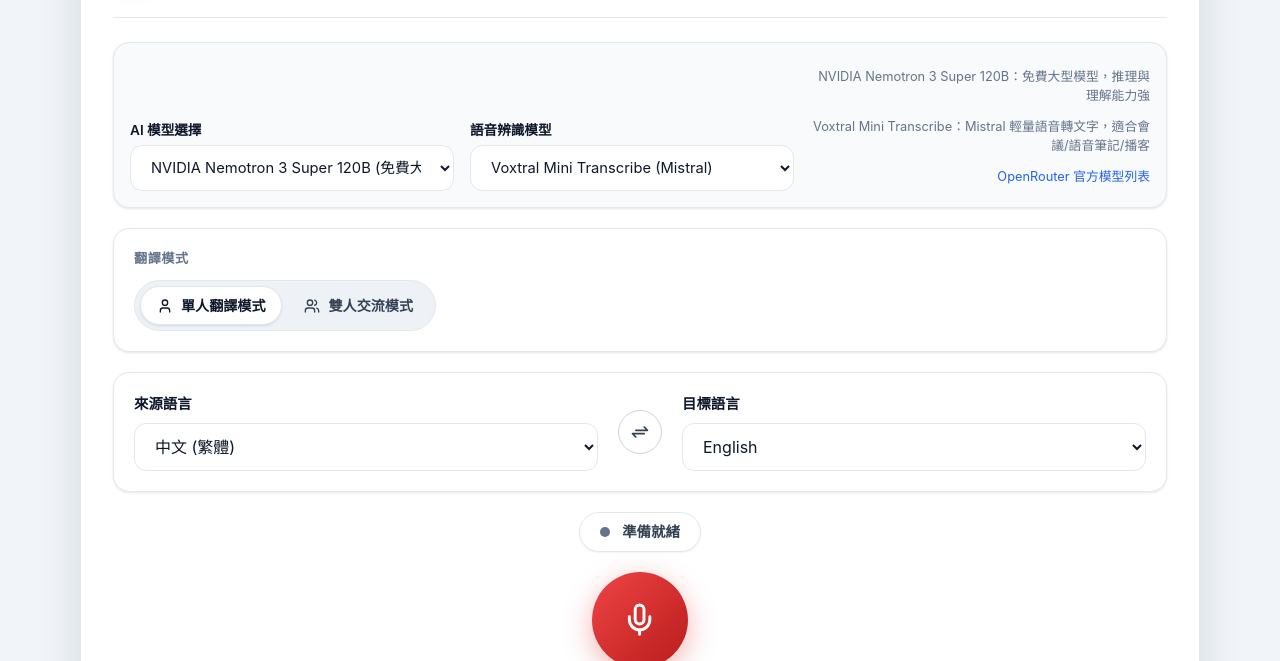
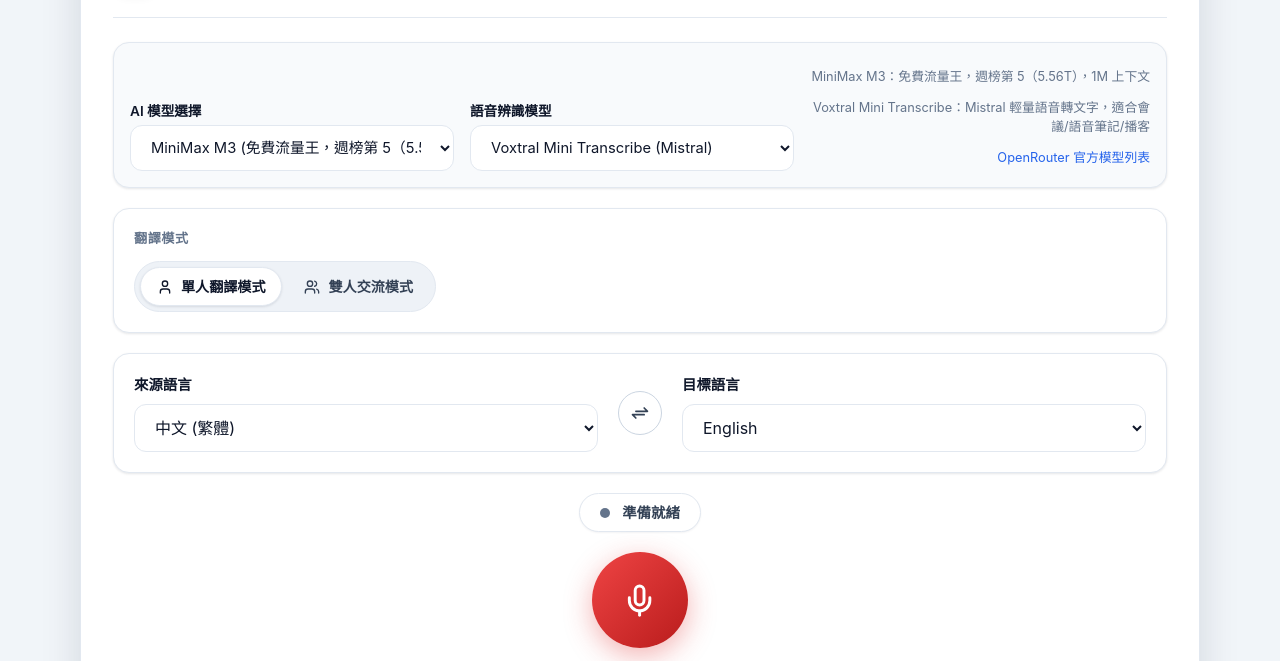
Before and after one commit to rickyyue315/Kilo-Translation-App, a website built with Vite: page index.html in a window 1280 px wide. Shown: the part 116-777 px from the top of the page. Built offline with nearby package versions, Linux system fonts and the light colour scheme.

Commit message:
Update AI model list per OpenRouter weekly rankings, exclude OpenAI/Google/Anthropic
Co-authored-by: CommandCodeBot <noreply@commandcode.ai>

```diff
--- a/index.html
+++ b/index.html
@@ -58,26 +58,28 @@
                     <label for="aiModel" class="form-label" data-i18n="aiModelLabel">AI 模型</label>
                     <select id="aiModel" class="form-input model-select">
                     <optgroup label="高性價比模型">
-                        <option value="google/gemini-3.1-flash-lite" selected>Google Gemini 3.1 Flash Lite</option>
-                        <option value="openai/gpt-5.4-nano">OpenAI GPT-5.4 Nano</option>
-                        <option value="qwen/qwen3.6-flash">Qwen 3.6 Flash</option>
+                        <option value="z-ai/glm-5.3-flash" selected>智譜 GLM 5.3 Flash</option>
+                        <option value="deepseek/deepseek-v4-flash-0731">DeepSeek V4 Flash 0731</option>
                         <option value="deepseek/deepseek-v4-flash">DeepSeek V4 Flash</option>
-                        <option value="x-ai/grok-4.3">X-AI Grok 4.3</option>
+                        <option value="qwen/qwen3.7-flash">Qwen 3.7 Flash</option>
+                        <option value="tencent/hy-mt2-30b-a3b">Tencent Hy-MT2 30B</option>
                     </optgroup>
                     <optgroup label="頂級模型">
-                        <option value="openai/gpt-5.4-mini">OpenAI GPT-5.4 Mini</option>
-                        <option value="google/gemini-3.5-flash">Google Gemini 3.5 Flash</option>
-                        <option value="z-ai/glm-5.1">智譜 GLM-5.1</option>
-                        <option value="qwen/qwen3.7-plus">Qwen 3.7 Plus</option>
+                        <option value="tencent/hy4-preview">Tencent Hy4 Preview</option>
+                        <option value="tencent/hy3">Tencent Hy3</option>
                         <option value="xiaomi/mimo-v2.5">Xiaomi MiMo V2.5</option>
+                        <option value="qwen/qwen3.8-flash">Qwen 3.8 Flash</option>
+                        <option value="minimax/minimax-m3">MiniMax M3</option>
                     </optgroup>
                     <optgroup label="免費選項">
-                        <option value="google/gemma-4-26b-a4b-it:free">Google Gemma 4 26B A4B</option>
-                        <option value="google/gemma-4-31b-it:free">Google Gemma 4 31B</option>
+                        <option value="minimax/minimax-m3:free">MiniMax M3</option>
+                        <option value="nvidia/nemotron-3-ultra-550b-a55b:free">NVIDIA Nemotron 3 Ultra</option>
+                        <option value="z-ai/glm-5.2:free">智譜 GLM 5.2</option>
+                        <option value="thinkingmachines/inkling:free">Inkling</option>
+                        <option value="thinkingmachines/inkling-small:free">Inkling Small</option>
+                        <option value="nvidia/nemotron-3.5-lightning:free">NVIDIA Nemotron 3.5 Lightning</option>
+                        <option value="minimax/minimax-m2.7:free">MiniMax M2.7</option>
                         <option value="nvidia/nemotron-3-super-120b-a12b:free">NVIDIA Nemotron 3 Super 120B</option>
-                        <option value="z-ai/glm-4.5-air:free">智譜 GLM-4.5 Air</option>
-                        <option value="openai/gpt-oss-120b:free">OpenAI GPT-OSS 120B</option>
-                        <option value="qwen/qwen3-coder:free">Qwen3 Coder</option>
                     </optgroup>
                     <optgroup label="自定義模型">
                         <option value="custom">自定義模型...</option>
@@ -95,7 +97,7 @@
                 </div>
             </div>
             <div class="model-bar-meta">
-                <p class="model-meta" id="modelDescription">Google Gemini 3.1 Flash Lite：超低價格輕量模型，適合大量翻譯任務</p>
+                <p class="model-meta" id="modelDescription">智譜 GLM 5.3 Flash：週榜第 2（12.5T），超低價高品質翻譯</p>
                 <p class="model-meta" id="asrModelDescription">Voxtral Mini Transcribe：Mistral 輕量語音轉文字，適合會議/語音筆記/播客</p>
                 <p class="model-meta"><a href="https://openrouter.ai/models" target="_blank" rel="noopener" data-i18n="referenceModelList">OpenRouter 官方模型列表</a></p>
             </div>
--- a/src/config.js
+++ b/src/config.js
@@ -20,7 +20,7 @@ export const TRANSLATION_SERVICE_CONFIG = {
         name: 'OpenRouter API',
         description: 'High-quality AI translation service',
         apiUrl: OPENROUTER_CONFIG.API_URL,
-        defaultModel: 'google/gemini-3.1-flash-lite',
+        defaultModel: 'z-ai/glm-5.3-flash',
         timeout: 35000,
         retryAttempts: 3,
         retryDelay: 1000
@@ -42,7 +42,7 @@ export const OPENROUTER_EXTENDED_CONFIG = {
 
     // Model Configuration
     models: {
-        default: 'google/gemini-3.1-flash-lite',
+        default: 'z-ai/glm-5.3-flash',
         freeOnly: false
     },
 
--- a/src/js/models.js
+++ b/src/js/models.js
@@ -18,91 +18,103 @@ export const languageMap = {
     'vi-VN': 'Tiếng Việt'
 };
 
-// OpenRouter 2025 推薦 AI 模型清單
+// OpenRouter 2026-09 推薦 AI 模型清單
+// 免費：Input Price $0、近 180 日發布、週榜流量優先，最多 10 個（此處 8 個通用型）
+// 收費：Input Price ≤ $1/M，已排除 OpenAI / Google / Anthropic（地區限制）
 export const aiModels = {
-    // 頂級模型
-    "openai/gpt-5.4-mini": {
-        name: "OpenAI GPT-5.4 Mini",
-        description: "高品質主力模型，適合日常與專業翻譯",
+    // 頂級模型（收費，Input ≤ $1/M，週榜高流量）
+    "tencent/hy4-preview": {
+        name: "Tencent Hy4 Preview",
+        description: "週榜第 1（14.1T tokens），旗艦推理模型，翻譯品質最佳",
         category: "頂級模型"
     },
-    "google/gemini-3.5-flash": {
-        name: "Google Gemini 3.5 Flash",
-        description: "最新旗艦模型，高速高品質翻譯",
-        category: "頂級模型"
-    },
-    "z-ai/glm-5.1": {
-        name: "智譜 GLM-5.1",
-        description: "新一代中文能力模型，適合中英翻譯",
-        category: "頂級模型"
-    },
-    "qwen/qwen3.7-plus": {
-        name: "Qwen 3.7 Plus",
-        description: "最新多語言模型，翻譯表現優異且價格實惠",
+    "tencent/hy3": {
+        name: "Tencent Hy3",
+        description: "週榜高流量（4.44T），295B MoE 推理模型，中英翻譯穩健",
         category: "頂級模型"
     },
     "xiaomi/mimo-v2.5": {
         name: "Xiaomi MiMo V2.5",
-        description: "新一代輕量模型，性價比出色",
+        description: "週榜前十，原生多模態，Pro 級代理效能僅半價成本",
+        category: "頂級模型"
+    },
+    "qwen/qwen3.8-flash": {
+        name: "Qwen 3.8 Flash",
+        description: "最新多模態推理，文件與圖表理解強，適合長文翻譯",
+        category: "頂級模型"
+    },
+    "minimax/minimax-m3": {
+        name: "MiniMax M3",
+        description: "1M 上下文多模態基礎模型，長文翻譯穩定",
         category: "頂級模型"
     },
 
-    // 高性價比模型
-    "google/gemini-3.1-flash-lite": {
-        name: "Google Gemini 3.1 Flash Lite",
-        description: "超低價格輕量模型，適合大量翻譯任務",
+    // 高性價比模型（收費，Input ≤ $0.1/M）
+    "z-ai/glm-5.3-flash": {
+        name: "智譜 GLM 5.3 Flash",
+        description: "週榜第 2（12.5T），$0.075/M 超低價，中英翻譯首選",
         category: "高性價比"
     },
-    "openai/gpt-5.4-nano": {
-        name: "OpenAI GPT-5.4 Nano",
-        description: "超輕量級模型，回應極快",
-        category: "高性價比"
-    },
-    "qwen/qwen3.6-flash": {
-        name: "Qwen 3.6 Flash",
-        description: "最新快速模型，極致性價比選擇",
+    "deepseek/deepseek-v4-flash-0731": {
+        name: "DeepSeek V4 Flash 0731",
+        description: "週榜第 3（12.3T），重訓優化版，極速低價",
         category: "高性價比"
     },
     "deepseek/deepseek-v4-flash": {
         name: "DeepSeek V4 Flash",
-        description: "高性價比模型，翻譯品質穩定",
+        description: "週榜常駐高流量，284B MoE，穩定高效",
         category: "高性價比"
     },
-    "x-ai/grok-4.3": {
-        name: "X-AI Grok 4.3",
-        description: "新一代高效模型，即時翻譯流暢",
+    "qwen/qwen3.7-flash": {
+        name: "Qwen 3.7 Flash",
+        description: "$0.03/M 極低價，多語言推理，適合大量翻譯任務",
+        category: "高性價比"
+    },
+    "tencent/hy-mt2-30b-a3b": {
+        name: "Tencent Hy-MT2 30B",
+        description: "旗艦翻譯專用模型，33 語言對，術語表與風格引導",
         category: "高性價比"
     },
 
     // 免費選項
-    "google/gemma-4-26b-a4b-it:free": {
-        name: "Google Gemma 4 26B A4B",
-        description: "免費大型模型，適合一般翻譯",
+    "minimax/minimax-m3:free": {
+        name: "MiniMax M3",
+        description: "免費流量王，週榜第 5（5.56T），1M 上下文",
         category: "免費選項"
     },
-    "google/gemma-4-31b-it:free": {
-        name: "Google Gemma 4 31B",
-        description: "免費高容量模型，表現更穩定",
+    "nvidia/nemotron-3-ultra-550b-a55b:free": {
+        name: "NVIDIA Nemotron 3 Ultra",
+        description: "週榜第 8（3.65T），550B 旗艦推理免費版",
+        category: "免費選項"
+    },
+    "z-ai/glm-5.2:free": {
+        name: "智譜 GLM 5.2",
+        description: "免費推理模型，適合中英互譯",
+        category: "免費選項"
+    },
+    "thinkingmachines/inkling:free": {
+        name: "Inkling",
+        description: "免費旗艦通用推理，1M 上下文，理解能力強",
+        category: "免費選項"
+    },
+    "thinkingmachines/inkling-small:free": {
+        name: "Inkling Small",
+        description: "免費輕量高效版，回應快，適合即時翻譯",
+        category: "免費選項"
+    },
+    "nvidia/nemotron-3.5-lightning:free": {
+        name: "NVIDIA Nemotron 3.5 Lightning",
+        description: "免費高吞吐極速模型，適合即時翻譯",
+        category: "免費選項"
+    },
+    "minimax/minimax-m2.7:free": {
+        name: "MiniMax M2.7",
+        description: "免費通用模型，自主任務與多代理能力佳",
         category: "免費選項"
     },
     "nvidia/nemotron-3-super-120b-a12b:free": {
         name: "NVIDIA Nemotron 3 Super 120B",
         description: "免費大型模型，推理與理解能力強",
-        category: "免費選項"
-    },
-    "z-ai/glm-4.5-air:free": {
-        name: "智譜 GLM-4.5 Air",
-        description: "免費中文模型，適合中英互譯",
-        category: "免費選項"
-    },
-    "openai/gpt-oss-120b:free": {
-        name: "OpenAI GPT-OSS 120B",
-        description: "免費開源模型，綜合能力佳",
-        category: "免費選項"
-    },
-    "qwen/qwen3-coder:free": {
-        name: "Qwen3 Coder",
-        description: "免費模型，技術內容翻譯有優勢",
         category: "免費選項"
     }
 };
@@ -110,37 +122,41 @@ export const aiModels = {
 // 模型分類
 export const modelCategories = {
     "頂級模型": [
-        "openai/gpt-5.4-mini",
-        "google/gemini-3.5-flash",
-        "z-ai/glm-5.1",
-        "qwen/qwen3.7-plus",
-        "xiaomi/mimo-v2.5"
+        "tencent/hy4-preview",
+        "tencent/hy3",
+        "xiaomi/mimo-v2.5",
+        "qwen/qwen3.8-flash",
+        "minimax/minimax-m3"
     ],
     "高性價比": [
-        "google/gemini-3.1-flash-lite",
-        "openai/gpt-5.4-nano",
-        "qwen/qwen3.6-flash",
+        "z-ai/glm-5.3-flash",
+        "deepseek/deepseek-v4-flash-0731",
         "deepseek/deepseek-v4-flash",
-        "x-ai/grok-4.3"
+        "qwen/qwen3.7-flash",
+        "tencent/hy-mt2-30b-a3b"
     ],
     "免費選項": [
-        "nvidia/nemotron-3-super-120b-a12b:free",
-        "google/gemma-4-26b-a4b-it:free",
-        "google/gemma-4-31b-it:free",
-        "z-ai/glm-4.5-air:free",
-        "openai/gpt-oss-120b:free",
-        "qwen/qwen3-coder:free"
+        "minimax/minimax-m3:free",
+        "nvidia/nemotron-3-ultra-550b-a55b:free",
+        "z-ai/glm-5.2:free",
+        "thinkingmachines/inkling:free",
+        "thinkingmachines/inkling-small:free",
+        "nvidia/nemotron-3.5-lightning:free",
+        "minimax/minimax-m2.7:free",
+        "nvidia/nemotron-3-super-120b-a12b:free"
     ]
 };
 
 // 免費模型列表（伺服器 API 金鑰限定使用）
 export const freeModelsOnly = [
-    "nvidia/nemotron-3-super-120b-a12b:free",
-    "google/gemma-4-26b-a4b-it:free",
-    "google/gemma-4-31b-it:free",
-    "z-ai/glm-4.5-air:free",
-    "openai/gpt-oss-120b:free",
-    "qwen/qwen3-coder:free"
+    "minimax/minimax-m3:free",
+    "nvidia/nemotron-3-ultra-550b-a55b:free",
+    "z-ai/glm-5.2:free",
+    "thinkingmachines/inkling:free",
+    "thinkingmachines/inkling-small:free",
+    "nvidia/nemotron-3.5-lightning:free",
+    "minimax/minimax-m2.7:free",
+    "nvidia/nemotron-3-super-120b-a12b:free"
 ];
 
 // ============================================================
@@ -218,26 +234,28 @@ export function filterModelsForServerAPI({ aiModel, modelDescription, translatio
 function getOpenRouterOptionsHTML() {
     return `
         <optgroup label="高性價比模型">
-            <option value="google/gemini-3.1-flash-lite" selected>Google Gemini 3.1 Flash Lite (超低價格輕量模型)</option>
-            <option value="openai/gpt-5.4-nano">OpenAI GPT-5.4 Nano (超輕量級模型)</option>
-            <option value="qwen/qwen3.6-flash">Qwen 3.6 Flash (最新快速模型)</option>
-            <option value="deepseek/deepseek-v4-flash">DeepSeek V4 Flash (最新高效模型)</option>
-            <option value="x-ai/grok-4.3">X-AI Grok 4.3 (新一代高效模型)</option>
+            <option value="z-ai/glm-5.3-flash" selected>智譜 GLM 5.3 Flash (週榜第 2，超低價)</option>
+            <option value="deepseek/deepseek-v4-flash-0731">DeepSeek V4 Flash 0731 (週榜第 3)</option>
+            <option value="deepseek/deepseek-v4-flash">DeepSeek V4 Flash (穩定高效)</option>
+            <option value="qwen/qwen3.7-flash">Qwen 3.7 Flash ($0.03/M 極低價)</option>
+            <option value="tencent/hy-mt2-30b-a3b">Tencent Hy-MT2 30B (翻譯專用)</option>
         </optgroup>
         <optgroup label="頂級模型">
-            <option value="openai/gpt-5.4-mini">OpenAI GPT-5.4 Mini (高品質主力模型)</option>
-            <option value="google/gemini-3.5-flash">Google Gemini 3.5 Flash (最新旗艦模型)</option>
-            <option value="z-ai/glm-5.1">智譜 GLM-5.1 (新一代中文能力模型)</option>
-            <option value="qwen/qwen3.7-plus">Qwen 3.7 Plus (最新多語言模型)</option>
-            <option value="xiaomi/mimo-v2.5">Xiaomi MiMo V2.5 (新一代輕量模型)</option>
+            <option value="tencent/hy4-preview">Tencent Hy4 Preview (週榜第 1)</option>
+            <option value="tencent/hy3">Tencent Hy3 (高流量推理)</option>
+            <option value="xiaomi/mimo-v2.5">Xiaomi MiMo V2.5 (多模態旗艦)</option>
+            <option value="qwen/qwen3.8-flash">Qwen 3.8 Flash (最新多模態)</option>
+            <option value="minimax/minimax-m3">MiniMax M3 (1M 上下文)</option>
         </optgroup>
         <optgroup label="免費選項">
+            <option value="minimax/minimax-m3:free">MiniMax M3 (免費流量王)</option>
+            <option value="nvidia/nemotron-3-ultra-550b-a55b:free">NVIDIA Nemotron 3 Ultra (免費旗艦推理)</option>
+            <option value="z-ai/glm-5.2:free">智譜 GLM 5.2 (免費中文模型)</option>
+            <option value="thinkingmachines/inkling:free">Inkling (免費通用推理)</option>
+            <option value="thinkingmachines/inkling-small:free">Inkling Small (免費輕量高效)</option>
+            <option value="nvidia/nemotron-3.5-lightning:free">NVIDIA Nemotron 3.5 Lightning (免費極速)</option>
+            <option value="minimax/minimax-m2.7:free">MiniMax M2.7 (免費通用模型)</option>
             <option value="nvidia/nemotron-3-super-120b-a12b:free">NVIDIA Nemotron 3 Super 120B (免費大型模型)</option>
-            <option value="google/gemma-4-26b-a4b-it:free">Google Gemma 4 26B A4B (免費大型模型)</option>
-            <option value="google/gemma-4-31b-it:free">Google Gemma 4 31B (免費高容量模型)</option>
-            <option value="z-ai/glm-4.5-air:free">智譜 GLM-4.5 Air (免費中文模型)</option>
-            <option value="openai/gpt-oss-120b:free">OpenAI GPT-OSS 120B (免費開源模型)</option>
-            <option value="qwen/qwen3-coder:free">Qwen3 Coder (免費技術內容模型)</option>
         </optgroup>
         <optgroup label="自定義模型">
             <option value="custom">自定義模型...</option>
@@ -264,7 +282,7 @@ export function showOpenRouterModels({ aiModel, modelDescription, customModelCon
     if (aiModel.querySelector(`option[value="${currentValue}"]`)) {
         aiModel.value = currentValue;
     } else {
-        aiModel.value = 'google/gemini-3.1-flash-lite';
+        aiModel.value = 'z-ai/glm-5.3-flash';
     }
 
     updateModelDescription(aiModel.value, { modelDescription, translations });
@@ -300,7 +318,7 @@ export function showAllModels({ aiModel, modelDescription, customModelContainer,
     if (aiModel.querySelector(`option[value="${currentValue}"]`)) {
         aiModel.value = currentValue;
     } else {
-        aiModel.value = 'google/gemini-3.1-flash-lite';
+        aiModel.value = 'z-ai/glm-5.3-flash';
     }
 
     updateModelDescription(aiModel.value, { modelDescription, translations });
```
Also changed, not shown: api/_shared.js (+8 -6 lines), src/constants.js (+9 -7 lines).
